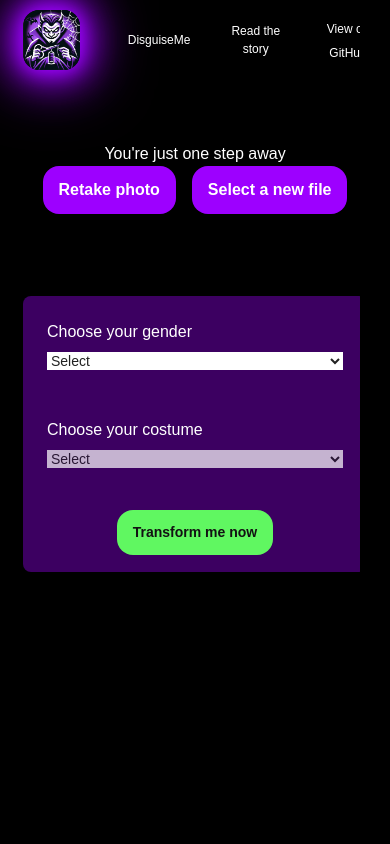
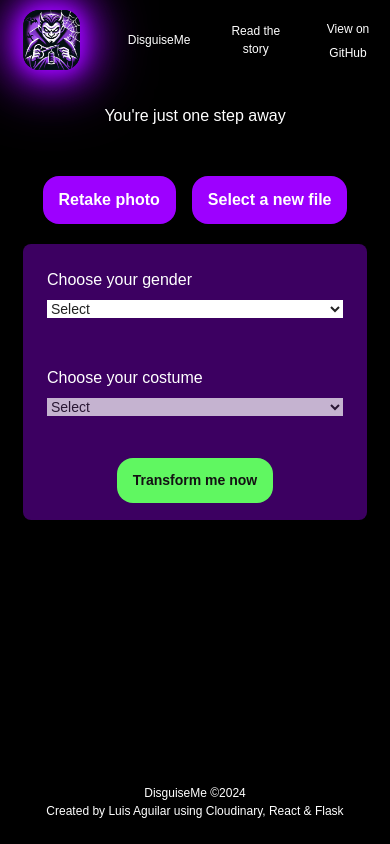
Before and after one commit to LuisAguilarDev/costume-app, a React (Vite) app: page /last_step in a window 390 px wide. Built offline with nearby package versions, Linux system fonts and the light colour scheme; a web font is replaced by a local one.

Commit message:
fix: mobile views

```diff
--- a/package.json
+++ b/package.json
@@ -1,7 +1,7 @@
 {
-  "name": "Costume-app",
+  "name": "costume-app",
   "private": true,
-  "version": "0.0.0",
+  "version": "0.1.0",
   "type": "module",
   "scripts": {
     "dev": "vite --port 3001",
--- a/src/App.css
+++ b/src/App.css
@@ -77,10 +77,12 @@
   align-items: center;
   background-color: rgba(0, 0, 0, 0.8); /* Dark overlay */
   z-index: 9999; /* Make sure it's on top of other elements */
+  overflow: hidden !important;
+  pointer-events: none;
 }
 
 body.no-scroll {
-  overflow: hidden;
+  overflow: hidden !important;
 }
 
 .loader {
@@ -90,6 +92,8 @@ body.no-scroll {
   border-radius: 50%;
   color: #9d00ff;
   animation: fill 1s ease-in infinite alternate;
+  overflow: hidden !important;
+  pointer-events: none;
 }
 
 .loader::before,
@@ -102,12 +106,16 @@ body.no-scroll {
   left: 48px;
   top: 0;
   animation: fill 0.9s ease-in infinite alternate;
+  overflow: hidden !important;
+  pointer-events: none;
 }
 
 .loader::after {
   left: auto;
   right: 48px;
   animation-duration: 1.1s;
+  overflow: hidden !important;
+  pointer-events: none;
 }
 
 @keyframes fill {
@@ -118,3 +126,9 @@ body.no-scroll {
     box-shadow: 0 0 0 10px inset;
   }
 }
+@media (max-width: 500px) {
+  #root {
+    height: unset;
+    min-height: 100svh;
+  }
+}
--- a/src/App.tsx
+++ b/src/App.tsx
@@ -10,7 +10,7 @@ import SpookyStory from './pages/spookyStory';
 
 function App() {
   return (
-    <div className="relative w-full h-full m:w-full lg:w-[1024px]">
+    <div className="relative min-h-full w-full h-full m:w-full lg:w-[1024px]">
       <Routes>
         <Route path="/" element={<Layout />}>
           <Route index element={<Home />} />
--- a/src/components/layout.tsx
+++ b/src/components/layout.tsx
@@ -9,7 +9,7 @@ export default function Layout() {
     <>
       {loading ? <Loader /> : null}
       <Navbar />
-      <div className="flex flex-col h-full content-container justify-between pt-[0px] md:pt-8">
+      <div className="flex flex-col h-full content-container justify-between">
         <Outlet />
         <Footer />
       </div>
--- a/src/components/loader.tsx
+++ b/src/components/loader.tsx
@@ -1,4 +1,5 @@
 import { useEffect, useState } from 'react';
+import { useStore } from './store';
 
 export default function Loader() {
   const messages = [
@@ -14,28 +15,34 @@ export default function Loader() {
     "Trust in the craft, it's worth the wait.",
   ];
   const [message, setMessage] = useState(messages[0]);
-
+  const loading = useStore((state) => state.loading);
   function updateMessage() {
     let index = 0;
     const intervalId = setInterval(() => {
       index = (index + 1) % messages.length;
       setMessage(messages[index]);
     }, 5000);
-
+    document.body.classList.remove('no-scroll');
     return () => clearInterval(intervalId);
   }
 
   useEffect(() => {
-    const cleanup = updateMessage(); // Llama a la función cuando se monta el componente
+    const cleanup = updateMessage();
+    document.body.classList.remove('no-scroll');
+    if (loading) {
+      document.body.classList.add('no-scroll');
+    } else {
+      document.body.classList.remove('no-scroll');
+    }
     return cleanup; // Limpia el intervalo cuando el componente se desmonta
-  }, []);
+  }, [loading]);
   return (
     <div
-      id="loader-overlay"
+      id="loader-overlay no-scroll"
       className="fixed inset-0 flex flex-col justify-center items-center bg-black bg-opacity-50 z-50 gap-8"
     >
-      <div>{message}</div>
-      <div className="loader"></div>
+      <div className="no-scroll">{message}</div>
+      <div className="loader no-scroll"></div>
     </div>
   );
 }
--- a/src/index.css
+++ b/src/index.css
@@ -38,7 +38,8 @@
 }
 @media (max-width: 500px) {
   .content-container {
-    max-height: 100% !important;
+    max-height: max-content;
+    min-height: calc(100vh - 104px);
     height: 100%;
   }
 }
--- a/src/pages/lastStep.tsx
+++ b/src/pages/lastStep.tsx
@@ -108,12 +108,13 @@ export default function LastStep() {
     setState({ file: e.target.files[0] });
   }
   return (
-    <div className="flex flex-col w-full h-full max-h-[500px] items-center justify-center">
-      <div className="flex flex-col sm:flex-row h-full w-full max-h-[500px]">
-        <div className="relative flex flex-col items-center justify-center max-w-[700px] w-full h-full">
-          <div className="">You're just one step away</div>
+    <div className="flex flex-col w-full h-full items-center justify-center">
+      <div className="p-[24px] ">You're just one step away</div>
+      <div className="flex flex-col h-full w-full sm:flex-row">
+        <div className="flex flex-col md:flex-row">
+          <div className="flex flex-col items-center justify-center w-full h-auto md:max-w-[700px]">
             {photo ? (
-            <div className="p-[12px] w-auto">
+              <div className="p-[12px] w-full h-full max-w-[500px] max-h-[500px]">
                 <img
                   className="w-full max-w-[500px] max-h-[500px] h-full object-contain"
                   src={photo}
@@ -121,7 +122,7 @@ export default function LastStep() {
                 />
               </div>
             ) : null}
-          <div className="md:absolute flex gap-4 bottom-[-50px] ">
+            <div className="flex gap-4 mt-[24px] md:mt-[0px] ">
               <button
                 className="bg-[#9d00ff] px-4 py-3 rounded-[16px] font-bold hover:text-[#60f761]"
                 onClick={() => {
@@ -143,7 +144,7 @@ export default function LastStep() {
               </div>
             </div>
           </div>
-        <div className="flex flex-col items-center justify-center w-full md:w-[400px] sm:pt-[80px] pt-[20px] p-2">
+          <div className="flex flex-col h-auto items-center justify-center w-full md:w-[400px] pt-[20px] sm:pt-[0px] sm:mb-[24px] p-2">
             <form
               action="CostumeData"
               className="bg-[#3c0061] max-w-[400px] w-full p-4 gap-4 justify-between h-auto rounded-[8px] "
@@ -232,5 +233,6 @@ export default function LastStep() {
           </div>
         </div>
       </div>
+    </div>
   );
 }
--- a/src/pages/result.tsx
+++ b/src/pages/result.tsx
@@ -22,7 +22,7 @@ export default function Result() {
       {result ? (
         <>
           <img
-            className="w-full h-[400px] object-contain"
+            className="w-full pt-[24px] sm:pt-[0px] h-[400px] object-contain"
             src={result[result.length - 1]}
             alt="costume_photo"
           />{' '}
```
Lines whose indentation alone changed are shown as unchanged.
